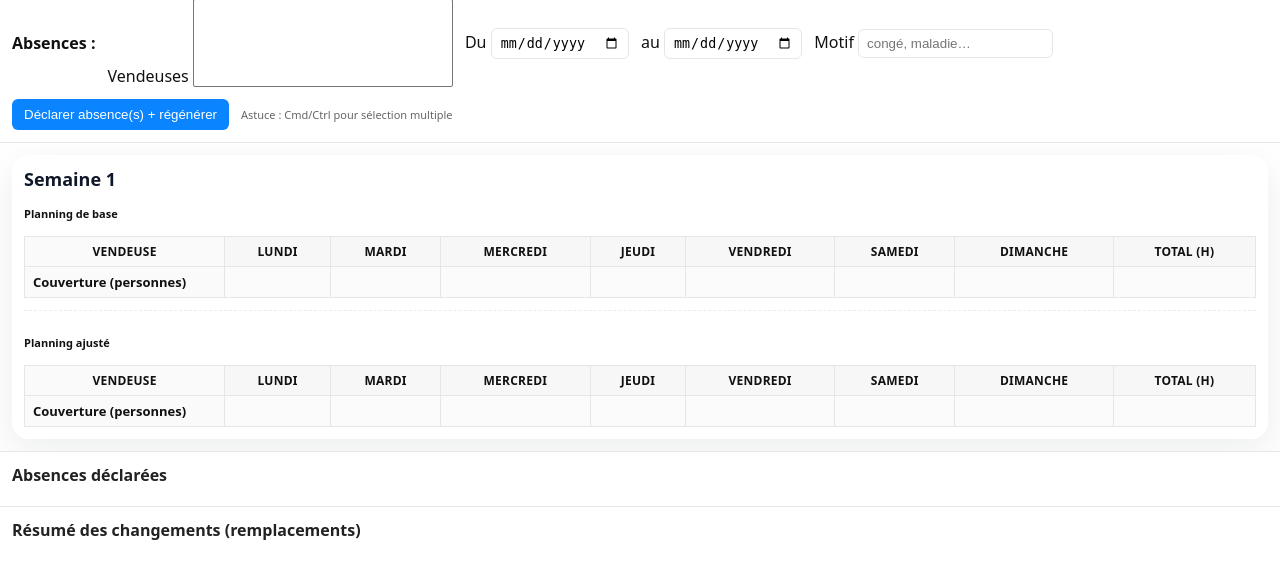
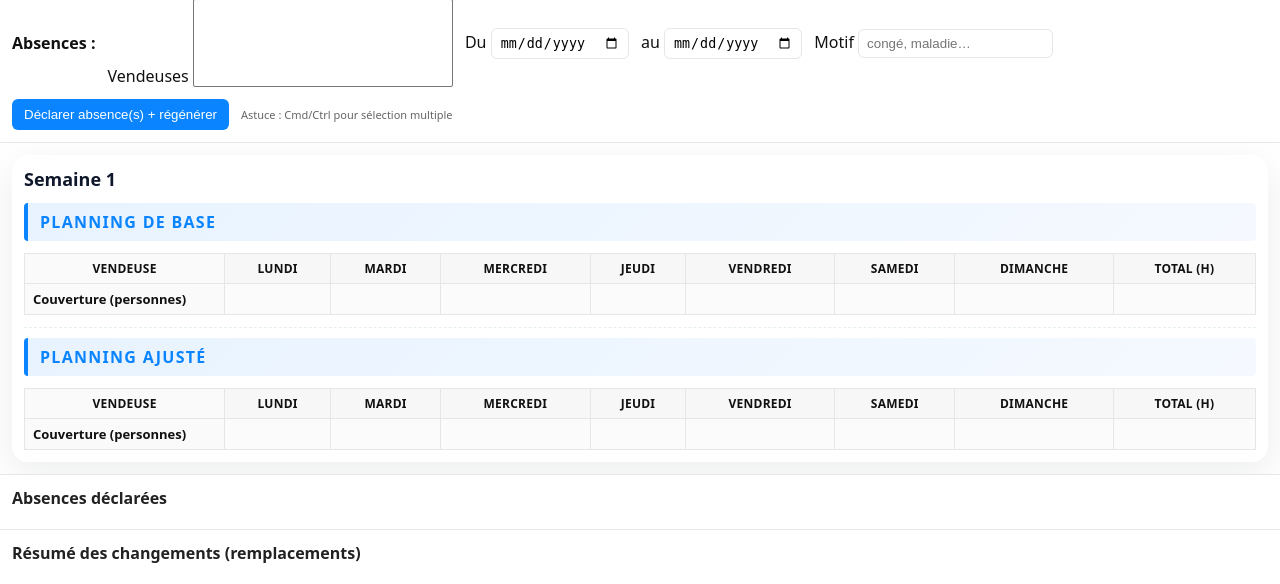
Before and after one commit to dadic56/planning-app, a Flask app: template templates/index.html in a window 1280 px wide. Shown: the part 241-825 px from the top of the page. Before the commit the page ends 781 px from the top, so only its background shows below. Run offline with Flask 3, Linux system fonts and the light colour scheme; the template is opened without the code that fills it, so the values that code supplies are empty.

Commit message:
feat(ui): enhance 'Planning de base' and 'Planning ajusté' labels with larger text, uppercase, and gradient background

```diff
--- a/templates/index.html
+++ b/templates/index.html
@@ -62,6 +62,7 @@
   .muted{color:var(--muted)}
   tfoot td{font-weight:600;background:#fbfbfb}
   .small{font-size:11px}
+  .subtable h4{font-size:16px;font-weight:700;text-transform:uppercase;letter-spacing:0.08em;color:#0a84ff;margin:0 0 12px 0;padding:8px 12px;background:linear-gradient(135deg, #e8f3ff 0%, #f5f9ff 100%);border-left:4px solid #0a84ff;border-radius:4px}
   .ok{color:#0a7a0a;font-weight:600}
   .ko{color:#a20b0b;font-weight:600}
   .panel{padding:12px;border-bottom:1px solid var(--line);display:flex;gap:12px;flex-wrap:wrap;align-items:center}
@@ -181,7 +182,7 @@
       </div>
       <!-- Base schedule (bleu) -->
       <div class="subtable">
-      <h4 class="small">Planning de base</h4>
+      <h4>Planning de base</h4>
       <table>
         <thead class="top-sticky">
           <tr>
@@ -203,7 +204,7 @@
 
       <!-- Adjusted schedule (vert) rendered below for comparison -->
       <div class="subtable adjusted-block" id="adjustedBlock0">
-      <h4 class="small">Planning ajusté</h4>
+      <h4>Planning ajusté</h4>
       <table>
         <thead class="top-sticky">
           <tr>
@@ -229,7 +230,7 @@
         <p class="week-subtitle" id="weekSubtitle1"></p>
       </div>
       <div class="subtable">
-      <h4 class="small">Planning de base</h4>
+      <h4>Planning de base</h4>
       <table>
         <thead class="top-sticky">
           <tr>
@@ -250,7 +251,7 @@
       </div>
 
       <div class="subtable adjusted-block" id="adjustedBlock1">
-      <h4 class="small">Planning ajusté</h4>
+      <h4>Planning ajusté</h4>
       <table>
         <thead class="top-sticky">
           <tr>
```
